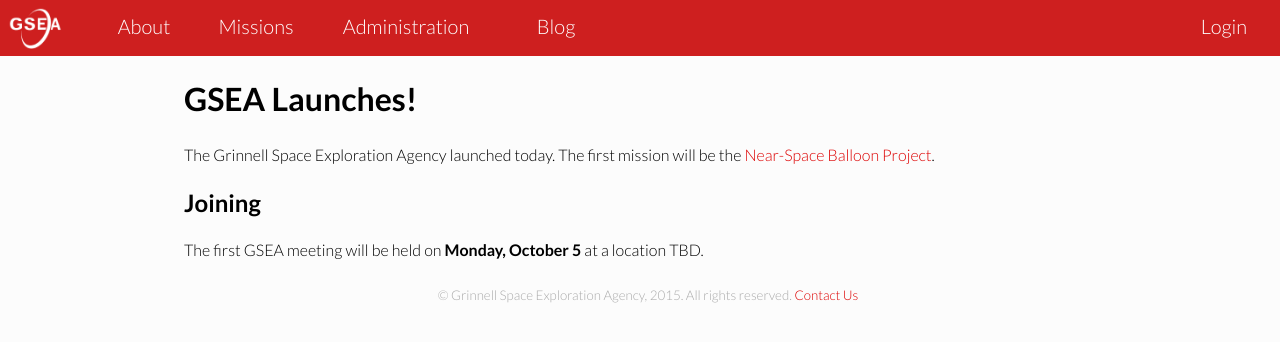
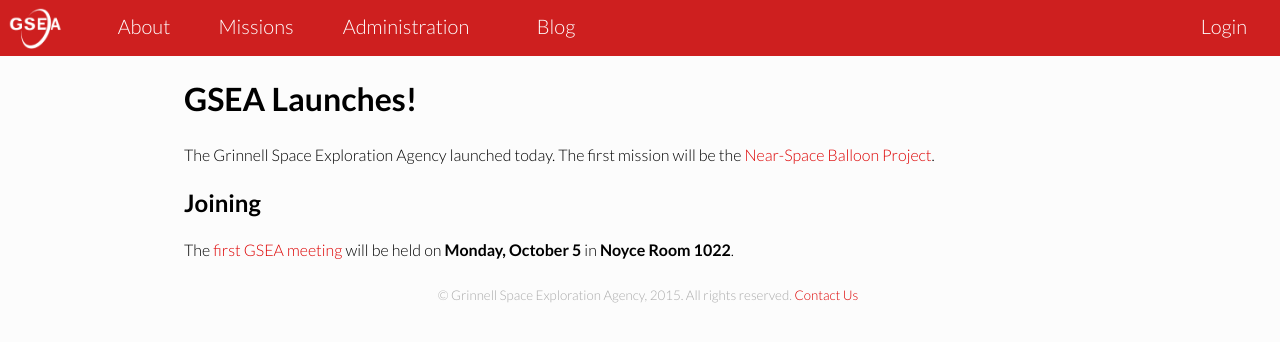
Before and after one commit to GrinnellSEA/GrinnellSEA.github.io, a Jekyll site: the page built from _posts/2015-09-22-gsea-launches.md, in a window 1280 px wide. Shown: the top 342 px of the page. Built offline with Jekyll 4.4.1, drawn with Linux system fonts in a browser that asks for light colours.

Commit message:
Update 2015-09-22-gsea-launches.md

```diff
--- a/_posts/2015-09-22-gsea-launches.md
+++ b/_posts/2015-09-22-gsea-launches.md
@@ -7,4 +7,4 @@ be the [Near-Space Balloon Project](/missions/nearspaceballoon.html).
 
 ## Joining
 
-The first GSEA meeting will be held on **Monday, October 5** at a location TBD.
+The [first GSEA meeting](/2015/10/01/first-meeting.html) will be held on **Monday, October 5** in **Noyce Room 1022**.
```
